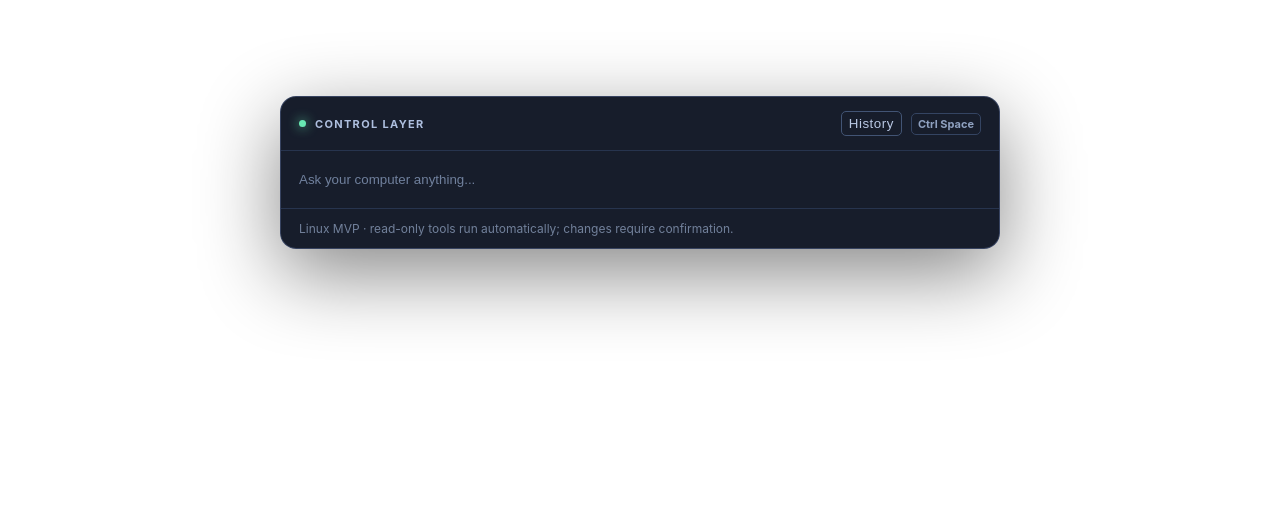
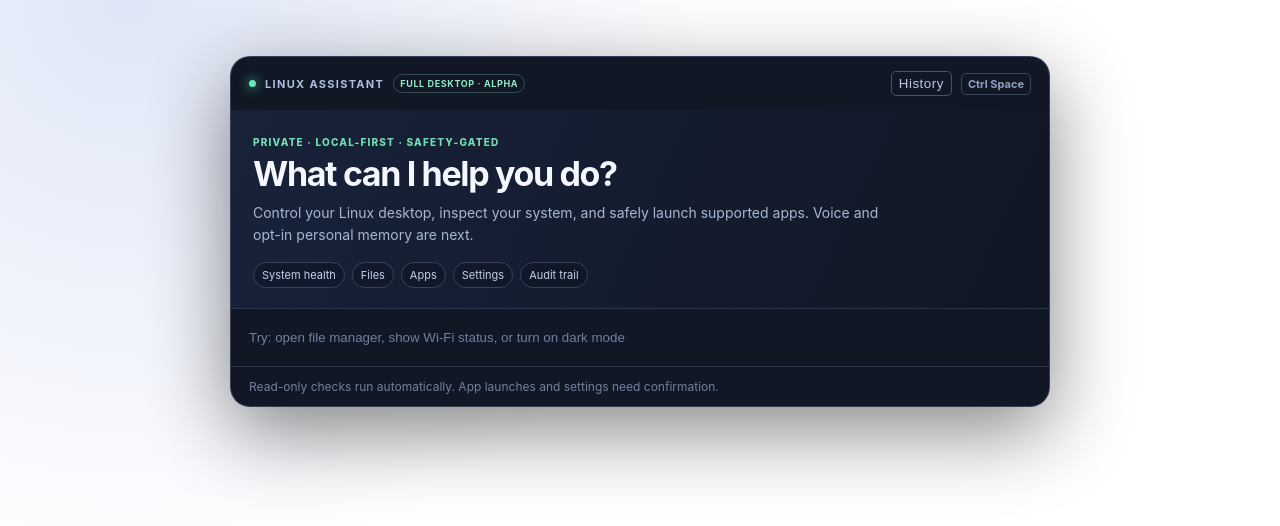
Before and after one commit to skartik06/ai-native-control-layer, a React (Vite) app: page / in a window 1280 px wide. Shown: the top 526 px of the page. Built offline with nearby package versions, Linux system fonts and the light colour scheme.

Commit message:
Add Linux assistant shell foundation

```diff
--- a/src-tauri/tauri.conf.json
+++ b/src-tauri/tauri.conf.json
@@ -14,9 +14,9 @@
       {
         "label": "main",
         "title": "AI Native Control Layer",
-        "width": 760,
-        "height": 280,
-        "resizable": false,
+        "width": 860,
+        "height": 620,
+        "resizable": true,
         "decorations": false,
         "transparent": true,
         "alwaysOnTop": true,
--- a/src/main.tsx
+++ b/src/main.tsx
@@ -158,10 +158,16 @@ function App() {
 
   return <main className="overlay-shell">
     <section className="command-palette" aria-label="AI Native Control Layer">
-      <div className="brand-row"><span className="status-dot" aria-hidden="true" /><span>CONTROL LAYER</span><button className="history-toggle" type="button" onClick={toggleHistory} disabled={historyLoading}>{historyLoading ? "Loading..." : history ? "Close history" : "History"}</button>{loading && <button className="stop-button" type="button" onClick={stopCurrentRequest}>Stop</button>}<kbd>Ctrl Space</kbd></div>
+      <div className="brand-row"><span className="status-dot" aria-hidden="true" /><span>LINUX ASSISTANT</span><span className="profile-badge">FULL DESKTOP · ALPHA</span><button className="history-toggle" type="button" onClick={toggleHistory} disabled={historyLoading}>{historyLoading ? "Loading..." : history ? "Close history" : "History"}</button>{loading && <button className="stop-button" type="button" onClick={stopCurrentRequest}>Stop</button>}<kbd>Ctrl Space</kbd></div>
+      <section className="assistant-intro">
+        <p className="eyebrow">PRIVATE · LOCAL-FIRST · SAFETY-GATED</p>
+        <h1>What can I help you do?</h1>
+        <p>Control your Linux desktop, inspect your system, and safely launch supported apps. Voice and opt-in personal memory are next.</p>
+        <div className="capability-row"><span>System health</span><span>Files</span><span>Apps</span><span>Settings</span><span>Audit trail</span></div>
+      </section>
       <form onSubmit={submit}>
         <input ref={inputRef} autoFocus value={input} onChange={(event) => setInput(event.target.value)} disabled={loading || Boolean(confirmation)}
-          placeholder="Ask your computer anything..." aria-label="Command input" />
+          placeholder="Try: open file manager, show Wi-Fi status, or turn on dark mode" aria-label="Command input" />
       </form>
       {confirmation && <section className="confirmation" aria-label="Confirm setting change">
         <p>Preview: {confirmation.summary}</p>
@@ -179,7 +185,7 @@ function App() {
           <p>{entry.summary}</p><time>{new Date(entry.timestamp).toLocaleString()}</time>
         </li>)}</ul>}
       </section>}
-      <p className="hint">{loading ? "Working..." : confirmation ? "Nothing changes until you confirm." : "Linux MVP · read-only tools run automatically; changes require confirmation."}</p>
+      <p className="hint">{loading ? "Working — use Stop to cancel a waiting Ollama request." : confirmation ? "Nothing changes until you confirm." : "Read-only checks run automatically. App launches and settings need confirmation."}</p>
     </section>
   </main>;
 }
--- a/src/styles.css
+++ b/src/styles.css
@@ -1,10 +1,11 @@
 :root { font-family: Inter, ui-sans-serif, system-ui, sans-serif; color: #edf3ff; background: transparent; }
 * { box-sizing: border-box; }
 body { margin: 0; background: transparent; overflow: hidden; }
-.overlay-shell { min-height: 100vh; display: grid; place-items: start center; padding-top: 12vh; }
-.command-palette { width: min(720px, calc(100vw - 32px)); overflow: hidden; border: 1px solid rgba(151, 184, 255, .25); border-radius: 16px; background: rgba(14, 20, 35, .96); box-shadow: 0 24px 80px rgba(0, 0, 0, .48); }
+.overlay-shell { min-height: 100vh; display: grid; place-items: start center; padding: 7vh 16px 16px; background: radial-gradient(circle at 10% 0%, rgba(79, 115, 210, .18), transparent 42%); }
+.command-palette { width: min(820px, calc(100vw - 32px)); overflow: hidden; border: 1px solid rgba(151, 184, 255, .25); border-radius: 20px; background: rgba(10, 16, 30, .97); box-shadow: 0 24px 80px rgba(0, 0, 0, .48); }
 .brand-row { display: flex; align-items: center; gap: 9px; padding: 14px 18px; color: #aebfdf; font-size: 11px; font-weight: 700; letter-spacing: .12em; }
 .status-dot { width: 7px; height: 7px; border-radius: 50%; background: #68e8b2; box-shadow: 0 0 12px #68e8b2; }
+.profile-badge { border: 1px solid rgba(104, 232, 178, .28); border-radius: 99px; padding: 3px 6px; color: #8eecc5; font-size: 9px; letter-spacing: .07em; }
 kbd { margin-left: auto; border: 1px solid #344462; border-radius: 5px; padding: 3px 6px; color: #8fa1c0; font: inherit; letter-spacing: 0; }
 .history-toggle { margin-left: auto; border: 1px solid #425474; border-radius: 5px; padding: 4px 7px; background: transparent; color: #b9c8e4; font: 700 10px/1 inherit; letter-spacing: .04em; cursor: pointer; }
 .history-toggle:disabled { opacity: .6; cursor: wait; }
@@ -13,6 +14,12 @@ kbd { margin-left: auto; border: 1px solid #344462; border-radius: 5px; padding:
 form { border-top: 1px solid #27344e; border-bottom: 1px solid #27344e; }
 input { width: 100%; border: 0; outline: 0; padding: 21px 18px; background: transparent; color: #fff; font: 500 18px/1.4 inherit; }
 input::placeholder { color: #70809d; }
+.assistant-intro { padding: 26px 22px 20px; background: linear-gradient(115deg, rgba(40, 63, 111, .28), rgba(10, 16, 30, .1)); }
+.assistant-intro h1 { margin: 5px 0 8px; color: #f4f7ff; font-size: clamp(24px, 4vw, 34px); letter-spacing: -.04em; }
+.assistant-intro p:not(.eyebrow) { max-width: 650px; margin: 0; color: #a8b7d1; font-size: 14px; line-height: 1.55; }
+.eyebrow { margin: 0; color: #76ddb2; font-size: 10px; font-weight: 800; letter-spacing: .12em; }
+.capability-row { display: flex; flex-wrap: wrap; gap: 7px; margin-top: 17px; }
+.capability-row span { border: 1px solid #33435f; border-radius: 99px; padding: 5px 8px; color: #c3d1e8; background: rgba(6, 12, 24, .35); font-size: 11px; }
 .response { max-height: 220px; margin: 0; overflow: auto; padding: 16px 18px; color: #c9d8f6; white-space: pre-wrap; background: rgba(91, 129, 195, .12); font: 13px/1.45 ui-monospace, SFMono-Regular, Consolas, monospace; }
 .audit-history { max-height: 245px; overflow: auto; padding: 14px 18px; border-bottom: 1px solid #27344e; background: rgba(26, 42, 70, .36); }
 .audit-heading { display: flex; justify-content: space-between; gap: 12px; color: #dce7fb; font-size: 12px; }
```
Also changed, not shown: 1 other file (tests, documents, lock files or other folders).
